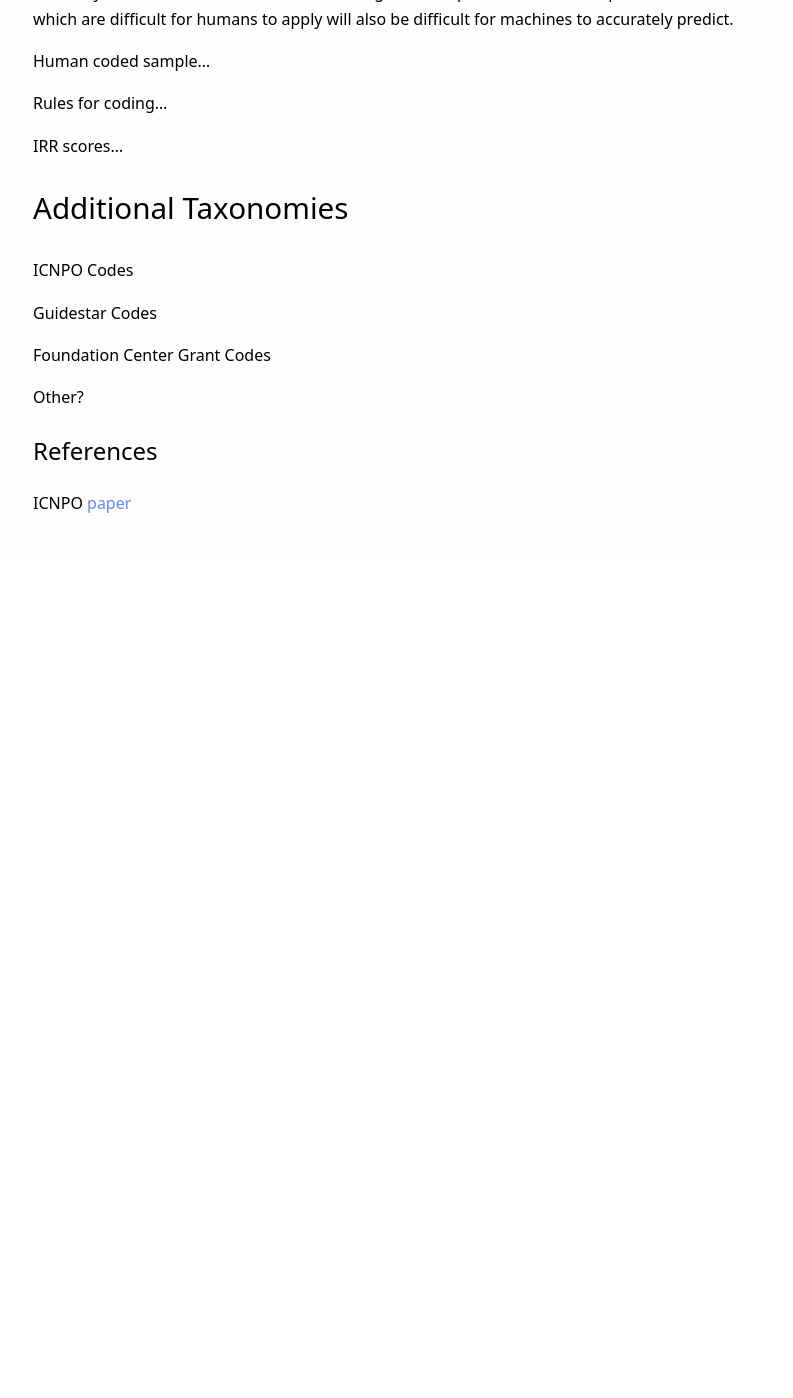
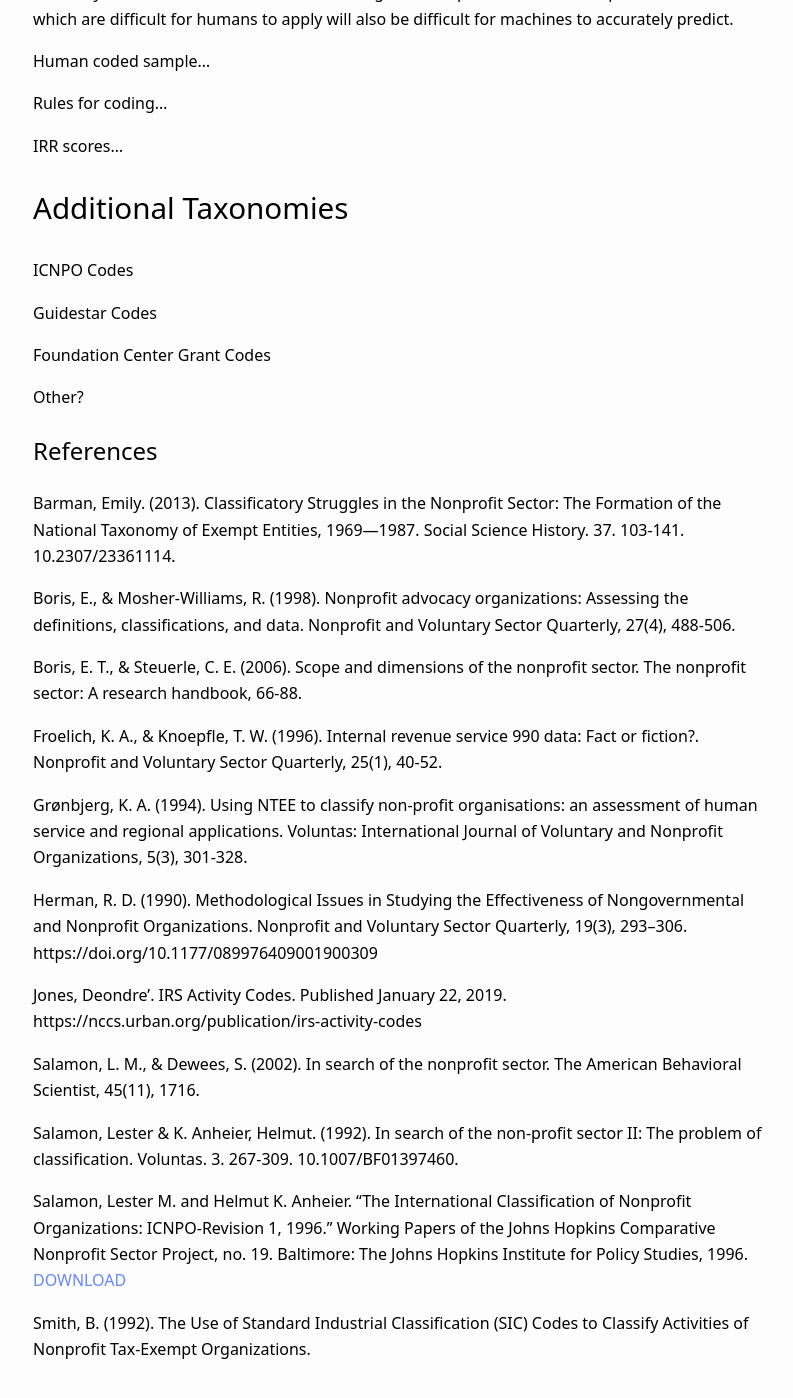
Before and after one commit to Nonprofit-Open-Data-Collective/machine_learning_mission_codes, a Jekyll site: the page built from docs/taxonomies.md, in a window 1280 px wide and 1400 px high, scrolled down 2234 px. Shown: the whole window, without its empty margins (239-1032 px from the left). Built offline with Jekyll 4.4.1, drawn with Linux system fonts in a browser that asks for light colours; our own code applies the rules of GitHub Pages for plain Markdown files; before the commit the page ends 2791 px from its top, so only the background shows below that.

Commit message:
Update taxonomies.md

```diff
--- a/docs/taxonomies.md
+++ b/docs/taxonomies.md
@@ -86,4 +86,24 @@
 
 ## References
 
-ICNPO [paper](http://asauk.org.uk/wp-content/uploads/2018/02/CNP_WP19_1996.pdf)
+Barman, Emily. (2013). Classificatory Struggles in the Nonprofit Sector: The Formation of the National Taxonomy of Exempt Entities, 1969—1987. Social Science History. 37. 103-141. 10.2307/23361114.
+
+Boris, E., & Mosher-Williams, R. (1998). Nonprofit advocacy organizations: Assessing the definitions, classifications, and data. Nonprofit and Voluntary Sector Quarterly, 27(4), 488-506.
+
+Boris, E. T., & Steuerle, C. E. (2006). Scope and dimensions of the nonprofit sector. The nonprofit sector: A research handbook, 66-88.
+
+Froelich, K. A., & Knoepfle, T. W. (1996). Internal revenue service 990 data: Fact or fiction?. Nonprofit and Voluntary Sector Quarterly, 25(1), 40-52.
+
+Grønbjerg, K. A. (1994). Using NTEE to classify non-profit organisations: an assessment of human service and regional applications. Voluntas: International Journal of Voluntary and Nonprofit Organizations, 5(3), 301-328.
+
+Herman, R. D. (1990). Methodological Issues in Studying the Effectiveness of Nongovernmental and Nonprofit Organizations. Nonprofit and Voluntary Sector Quarterly, 19(3), 293–306. https://doi.org/10.1177/089976409001900309
+
+Jones, Deondre’. IRS Activity Codes. Published January 22, 2019. https://nccs.urban.org/publication/irs-activity-codes
+
+Salamon, L. M., & Dewees, S. (2002). In search of the nonprofit sector. The American Behavioral Scientist, 45(11), 1716.
+
+Salamon, Lester & K. Anheier, Helmut. (1992). In search of the non-profit sector II: The problem of classification. Voluntas. 3. 267-309. 10.1007/BF01397460.
+
+Salamon, Lester M. and Helmut K. Anheier. "The International Classification of Nonprofit Organizations: ICNPO-Revision 1, 1996." Working Papers of the Johns Hopkins Comparative Nonprofit Sector Project, no. 19. Baltimore: The Johns Hopkins Institute for Policy Studies, 1996. [DOWNLOAD](http://asauk.org.uk/wp-content/uploads/2018/02/CNP_WP19_1996.pdf)
+
+Smith, B. (1992). The Use of Standard Industrial Classification (SIC) Codes to Classify Activities of Nonprofit Tax-Exempt Organizations.
```
